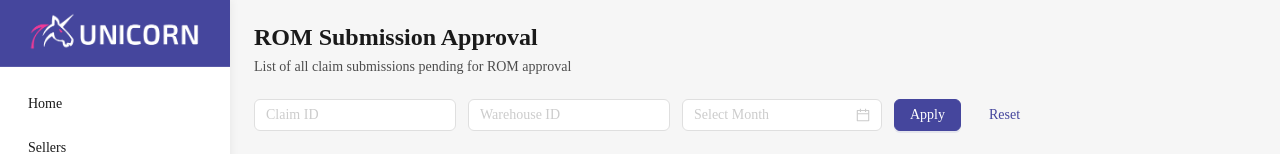
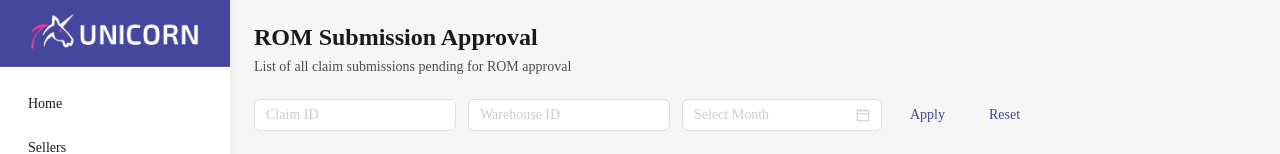
Before and after one commit to smgsankar/lovable-unicornpanel, a React (Vite) app: page /fmcgclaimmodule/romsubmissionapproval in a window 1280 px wide. Shown: the top 154 px of the page. Built offline with nearby package versions, Linux system fonts and the light colour scheme; no server answers; a web font is replaced by a local one.

Commit message:
Refactor apply button style

```diff
--- a/src/modules/fmcgclaimmodule/RomSubmissionApprovalScreen.tsx
+++ b/src/modules/fmcgclaimmodule/RomSubmissionApprovalScreen.tsx
@@ -270,7 +270,7 @@ const RomSubmissionApprovalScreen = () => {
           />
         </div>
           <div style={styles.filterActions}>
-          <Button type="primary" onClick={handleApplyFilters}>
+            <Button type="link" onClick={handleApplyFilters}>
               Apply
             </Button>
             <Button type="link" onClick={handleResetFilters}>
--- a/src/modules/fmcgclaimmodule/UdhTigerSubmissionApprovalScreen.tsx
+++ b/src/modules/fmcgclaimmodule/UdhTigerSubmissionApprovalScreen.tsx
@@ -270,7 +270,7 @@ const UdhTigerSubmissionApprovalScreen = () => {
           />
         </div>
           <div style={styles.filterActions}>
-          <Button type="primary" onClick={handleApplyFilters}>
+            <Button type="link" onClick={handleApplyFilters}>
               Apply
             </Button>
             <Button type="link" onClick={handleResetFilters}>
```
Lines whose indentation alone changed are shown as unchanged.
